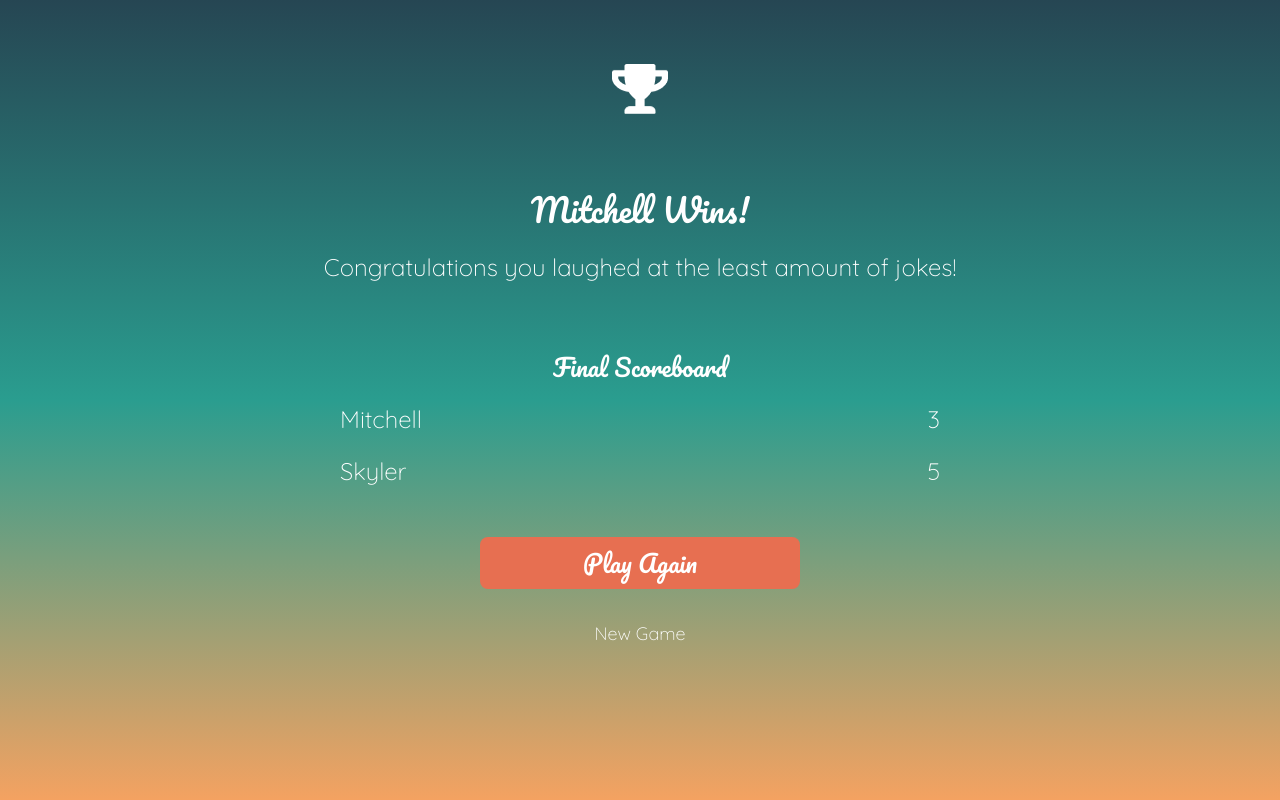
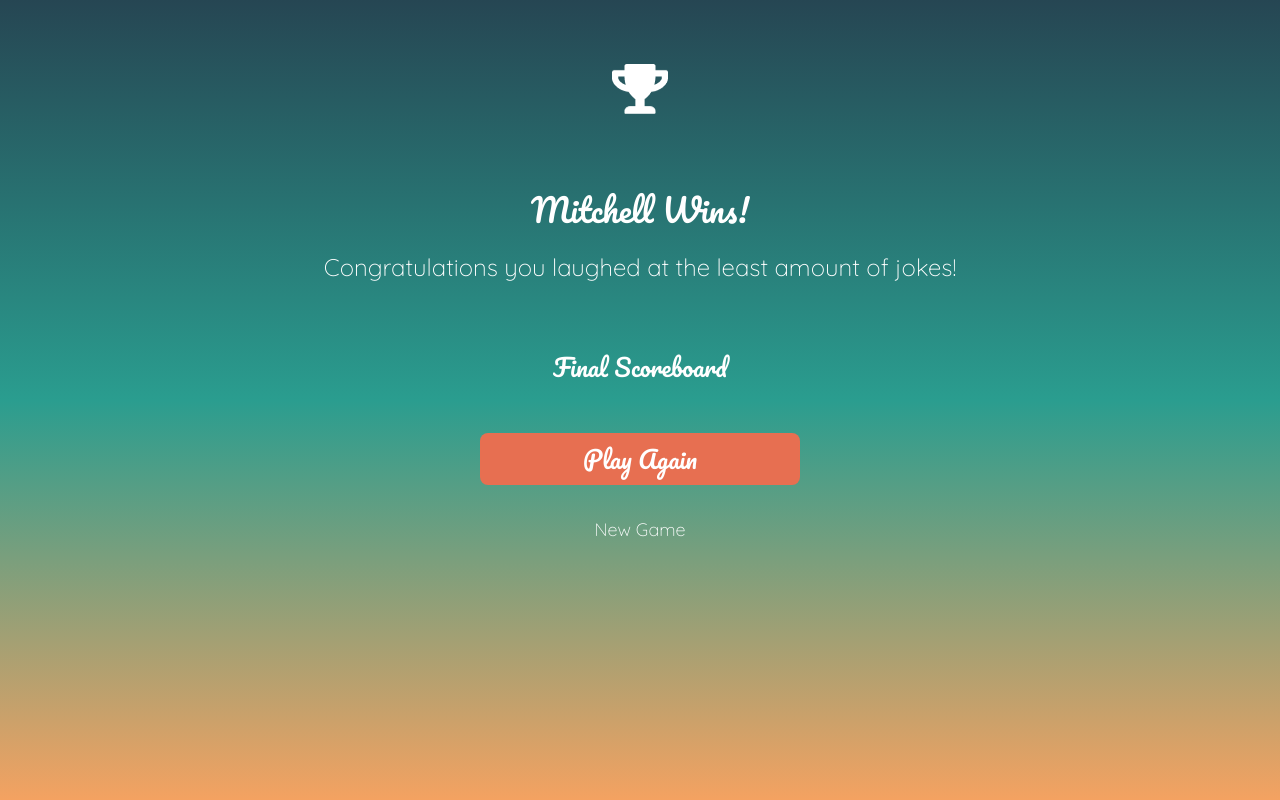
Before and after one commit to MitchellHCrane/dadjokewars, a React (Create React App) app: page /game-over in a window 1280 px wide. Built offline with nearby package versions, Linux system fonts and the light colour scheme.

Commit message:
end game recieving player names from redux store

```diff
--- a/src/features/game_over/GameOver.tsx
+++ b/src/features/game_over/GameOver.tsx
@@ -1,36 +1,35 @@
 import { url } from "inspector";
+import { useSelector } from "react-redux";
 import { Link } from "react-router-dom";
+import { RootState } from "../../app/store";
 import FinalScores from "./FinalScores";
 
 function GameOver() {
-  const players = [
-    {
-      name: "Mitchell",
-      score: 3,
-    },
-    {
-      name: "Skyler",
-      score: 5,
-    },
-  ];
+  const players = useSelector((state: RootState) => state.players);
 
-  function lowScoreName() {
-    const playerArray = players.map((e) => e.name);
-    console.log(playerArray);
-    const scoreArray = players.map((e) => e.score);
-    console.log(scoreArray);
-    const lowScore = Math.min(...scoreArray);
-    console.log(lowScore);
-    // const playerWithLowScore = ;
+  // function lowScoreName() {
+  //   const playerArray = players.map((e) => e.name);
+  //   console.log(playerArray);
+  //   const scoreArray = players.map((e) => e.score);
+  //   console.log(scoreArray);
+  //   const lowScore = Math.min(...scoreArray);
+  //   console.log(lowScore);
+  //   // const playerWithLowScore = ;
 
-    if (lowScore) {
-      return playerArray;
-    }
-  }
-  lowScoreName();
+  //   if (lowScore) {
+  //     return playerArray;
+  //   }
+  // }
+  // lowScoreName();
 
   const scoreBoard = players.map((player) => {
-    return <FinalScores player={player} key={player.name} />;
+    return (
+      <FinalScores
+        key={player.name}
+        player={player}
+        laughCount={player.laughCount}
+      />
+    );
   });
 
   return (
--- a/src/features/play_game/ScoreBoardPlayer.tsx
+++ b/src/features/play_game/ScoreBoardPlayer.tsx
@@ -9,6 +9,7 @@ function ScoreBoardPlayer(props: any) {
 
   const [laughScore, setLaughScore] = useState(0);
   const playerName = props.player.name;
+
   // const dispatch = useDispatch();
   const handleMinus = () => {
     laughScore === 0 ? 0 : setLaughScore(laughScore - 1);
```
